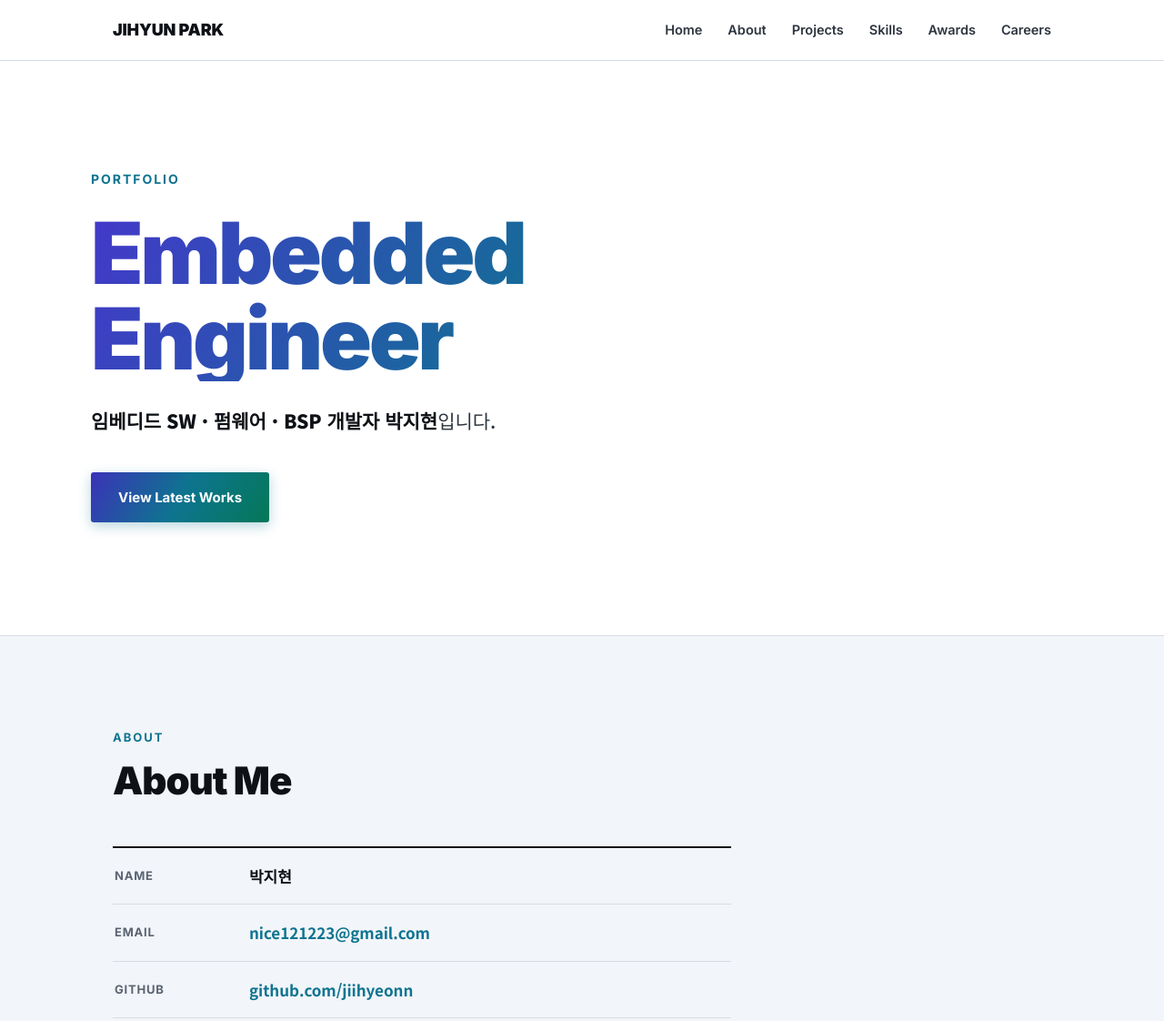
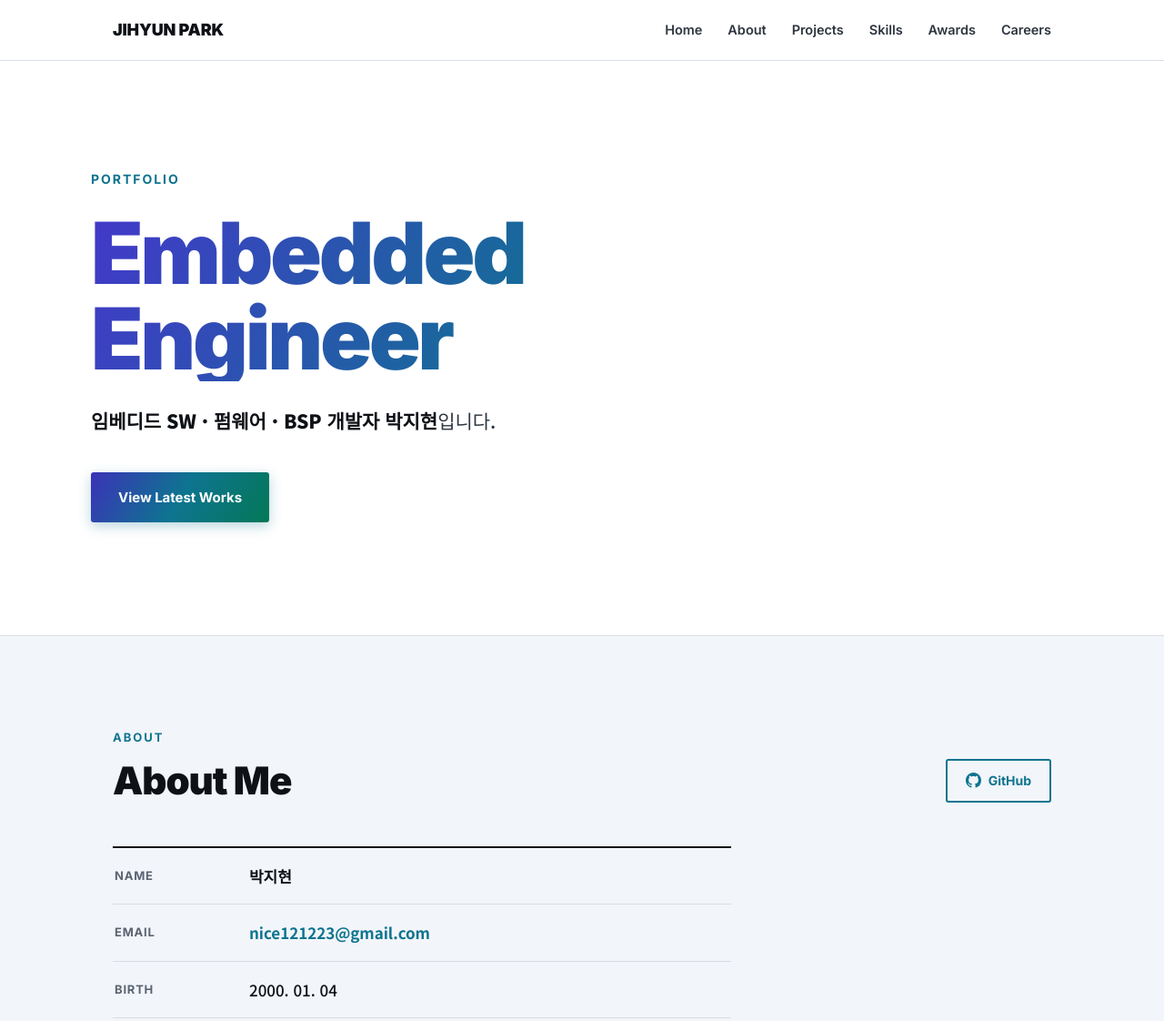
Before and after one commit to jiihyeonn/jiihyeonn.github.io, a plain HTML site: page index.html in a window 1280 px wide. Shown: the top 1122 px of the page at 91% size. Drawn offline with Linux system fonts and the light colour scheme.

Commit message:
github 버튼 추가

```diff
--- a/index.html
+++ b/index.html
@@ -10,7 +10,7 @@
  ══════════════════════════════════════════════════════════
   1) 프로필 사진 : ./images/profile.jpg  (3:4 비율 권장)
   2) 포트폴리오 PDF : ./file/박지현_포트폴리오.pdf
-  3) GitHub 주소 : About Me 표의 GitHub 행 + 하단 footer GitHub 버튼 (둘 다 https://github.com/jiihyeonn)
+  3) GitHub 주소 : About Me 제목 옆 버튼 + 하단 footer GitHub 버튼 (둘 다 https://github.com/jiihyeonn)
  ══════════════════════════════════════════════════════════
 -->
 
@@ -90,11 +90,13 @@
 .btn:hover{filter:brightness(1.08);text-decoration:none;color:#fff;transform:translateY(-1px);box-shadow:0 7px 22px rgba(14,116,144,.40)}
 .btn--out{background:transparent;color:var(--navy);border:2px solid var(--navy);padding:13px 28px;box-shadow:none}
 .btn--out:hover{background:var(--navy-lt);color:var(--navy-2);filter:none;transform:translateY(-1px)}
+.btn--sm{display:inline-flex;align-items:center;gap:8px;font-size:14px;padding:10px 20px}
 
 /* ───── section ───── */
 .sec{padding:100px 0;border-top:1px solid var(--line)}
 .sec--soft{background:var(--bg-soft)}
 .sec__head{margin-bottom:48px}
+.sec__head--row{display:flex;justify-content:space-between;align-items:flex-end;gap:20px;flex-wrap:wrap}
 .sec__label{
   font-family:var(--en);font-size:13px;font-weight:700;letter-spacing:.15em;
   text-transform:uppercase;color:var(--navy);margin:0 0 12px
@@ -236,15 +238,20 @@
 <!-- ══ ABOUT ══ -->
 <section class="sec sec--soft" id="about">
   <div class="wrap">
-    <div class="sec__head">
-      <p class="sec__label">About</p>
-      <h2 class="sec__title">About Me</h2>
+    <div class="sec__head sec__head--row">
+      <div>
+        <p class="sec__label">About</p>
+        <h2 class="sec__title">About Me</h2>
+      </div>
+      <a class="btn btn--out btn--sm" href="https://github.com/jiihyeonn" target="_blank" rel="noopener">
+        <svg viewBox="0 0 16 16" width="17" height="17" fill="currentColor" aria-hidden="true"><path d="M8 0C3.58 0 0 3.58 0 8c0 3.54 2.29 6.53 5.47 7.59.4.07.55-.17.55-.38 0-.19-.01-.82-.01-1.49-2.01.37-2.53-.49-2.69-.94-.09-.23-.48-.94-.82-1.13-.28-.15-.68-.52-.01-.53.63-.01 1.08.58 1.23.82.72 1.21 1.87.87 2.33.66.07-.52.28-.87.51-1.07-1.78-.2-3.64-.89-3.64-3.95 0-.87.31-1.59.82-2.15-.08-.2-.36-1.02.08-2.12 0 0 .67-.21 2.2.82.64-.18 1.32-.27 2-.27s1.36.09 2 .27c1.53-1.04 2.2-.82 2.2-.82.44 1.1.16 1.92.08 2.12.51.56.82 1.27.82 2.15 0 3.07-1.87 3.75-3.65 3.95.29.25.54.73.54 1.48 0 1.07-.01 1.93-.01 2.2 0 .21.15.46.55.38A8.01 8.01 0 0 0 16 8c0-4.42-3.58-8-8-8Z"/></svg>
+        GitHub
+      </a>
     </div>
     <div class="about">
       <dl class="info">
         <div class="info__row"><dt class="info__k">Name</dt><dd class="info__v"><b>박지현</b></dd></div>
         <div class="info__row"><dt class="info__k">Email</dt><dd class="info__v"><a href="mailto:nice121223@gmail.com">nice121223@gmail.com</a></dd></div>
-        <div class="info__row"><dt class="info__k">GitHub</dt><dd class="info__v"><a href="https://github.com/jiihyeonn" target="_blank" rel="noopener">github.com/jiihyeonn</a></dd></div>
         <div class="info__row"><dt class="info__k">Birth</dt><dd class="info__v">2000. 01. 04</dd></div>
         <div class="info__row"><dt class="info__k">Location</dt><dd class="info__v">경기도 광명시</dd></div>
         <div class="info__row"><dt class="info__k">Education</dt><dd class="info__v">상명대학교 전자공학과</dd></div>
```
